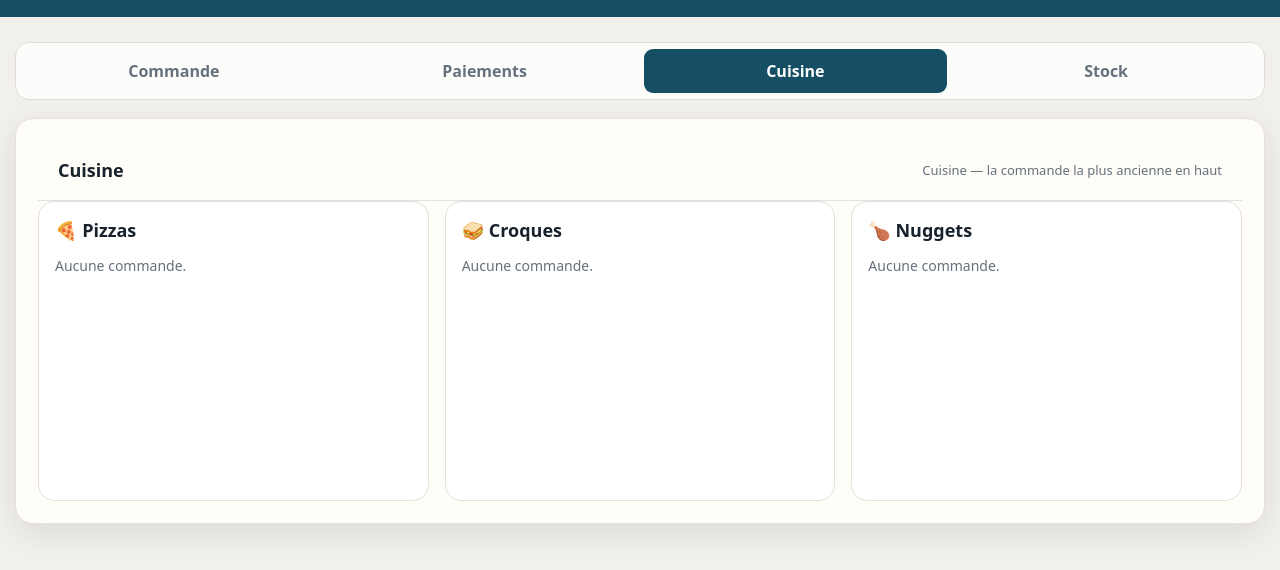
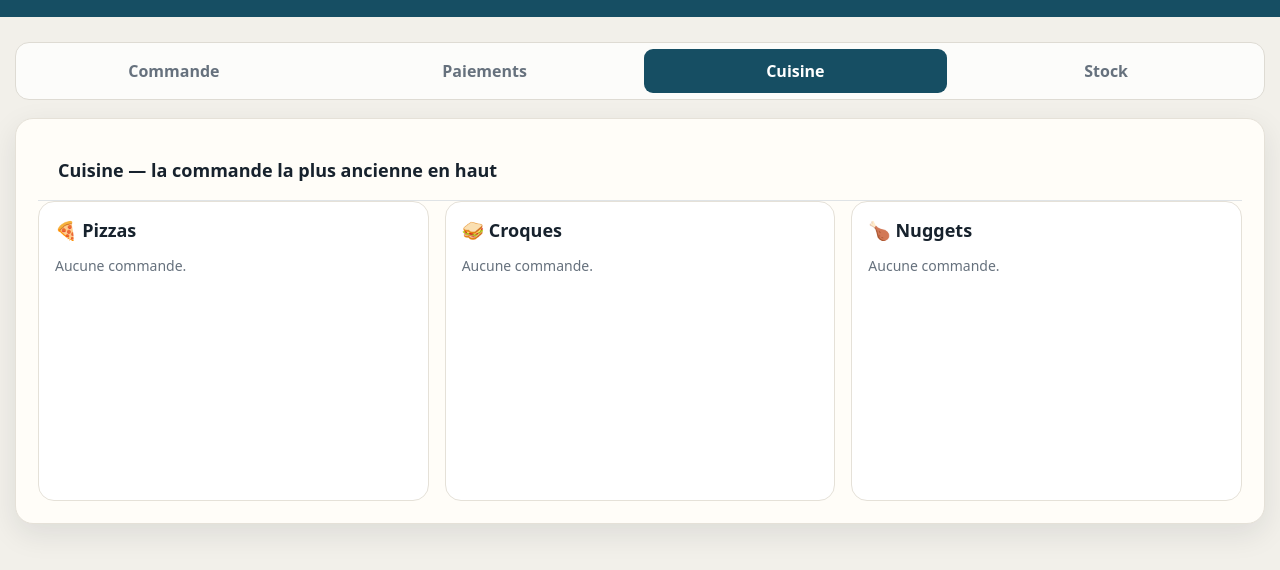
Before and after one commit to Enz5368/Kfet, a plain HTML site: page index.html in a window 1280 px wide. Both pictures are taken after a click on the button "Cuisine". Shown: the part 74-644 px from the top of the page. Drawn offline with Linux system fonts and the light colour scheme.

Commit message:
Place l'ordre dans le titre cuisine

```diff
--- a/index.html
+++ b/index.html
@@ -15,7 +15,7 @@
     <section class="panel pad active" data-pane="orders"><h2>Nouvelle commande</h2><p class="help">Un client = un article = une ligne de commande.</p><form id="orderForm"><div class="form-top"><label class="field">Nom du client<input id="client" type="text" placeholder="Ex. Enzo" required autocomplete="off"></label><button class="primary" type="submit">Ajouter la commande</button></div><p class="choice-title">Choisir l’article</p><div class="cards"><button class="choice" data-category="pizza" type="button"><i class="emoji">🍕</i><strong>Pizza</strong><span id="pizzaTotal"></span></button><button class="choice" data-category="croque" type="button"><i class="emoji">🥪</i><strong>Croque</strong><span id="croqueTotal"></span></button><button class="choice" data-product="nuggets" type="button"><i class="emoji">🍗</i><strong>Nuggets</strong><span id="nuggetTotal"></span></button></div><div id="pizzaPicker" class="picker" hidden><h3>Choisir la pizza</h3><p>Toutes les pizzas sont visibles ici.</p><div id="pizzaChoices" class="pizza-grid"></div></div><div id="croquePicker" class="picker" hidden><h3>Choisir le croque</h3><p>Les croques sont servis par 2.</p><div id="croqueChoices" class="pizza-grid"></div></div><p id="selection" class="selection">Aucun article sélectionné</p></form></section>
     <section class="panel active" data-pane="orders"><div class="head"><h2>Liste des commandes</h2><div class="tools"><input id="search" type="text" placeholder="Rechercher un client…"><button class="quiet" id="exportXls" type="button">Exporter XLS</button><button class="quiet" id="clearDone" type="button">Effacer les livrées</button></div></div><div class="table-wrap"><table id="ordersTable"><thead><tr><th>N°</th><th>Client</th><th>Commande</th><th>Payé</th><th>Enfourné</th><th>Livré</th><th></th></tr></thead><tbody id="orderList"></tbody></table><div id="orderEmpty" class="empty" hidden><b>Aucune commande</b>La prochaine commande apparaîtra ici.</div></div></section>
     <section class="panel" data-pane="payments"><div class="head"><h2>Poste paiements</h2><span>Cliquer dès que le client a payé</span></div><div class="table-wrap"><table id="payTable"><thead><tr><th>N°</th><th>Client</th><th>Commande</th><th>État</th></tr></thead><tbody id="payList"></tbody></table><div id="payEmpty" class="empty" hidden><b>Aucun paiement en attente</b></div></div></section>
-    <section class="panel pad" data-pane="kitchen"><div class="head"><h2>Cuisine</h2><span>Cuisine — la commande la plus ancienne en haut</span></div><div class="kitchen-grid"><section class="kitchen-column"><h2>🍕 Pizzas</h2><div id="kPizza"></div></section><section class="kitchen-column"><h2>🥪 Croques</h2><div id="kCroque"></div></section><section class="kitchen-column"><h2>🍗 Nuggets</h2><div id="kNuggets"></div></section></div></section>
+    <section class="panel pad" data-pane="kitchen"><div class="head"><h2>Cuisine — la commande la plus ancienne en haut</h2></div><div class="kitchen-grid"><section class="kitchen-column"><h2>🍕 Pizzas</h2><div id="kPizza"></div></section><section class="kitchen-column"><h2>🥪 Croques</h2><div id="kCroque"></div></section><section class="kitchen-column"><h2>🍗 Nuggets</h2><div id="kNuggets"></div></section></div></section>
     <section class="panel" data-pane="stock"><div class="head"><h2>Stock et disponibilités</h2><span>Synchronisé automatiquement avec les commandes</span></div><form id="addPizza" class="stock-form"><label class="field">Nom de la nouvelle pizza<input id="newPizza" type="text" placeholder="Ex. Margherita" required></label><label class="field">Stock initial<input id="newPizzaQty" type="number" min="0" value="0" required></label><button class="primary" type="submit">Ajouter la pizza</button></form><div id="stockGrid" class="stock-grid"></div><p class="note">Les pizzas et nuggets retirent leur stock à la validation. Les croques se gèrent uniquement avec En stock / Pas en stock.</p></section>
   </main><div id="toast" class="toast" role="status"></div>
   <script>
```
